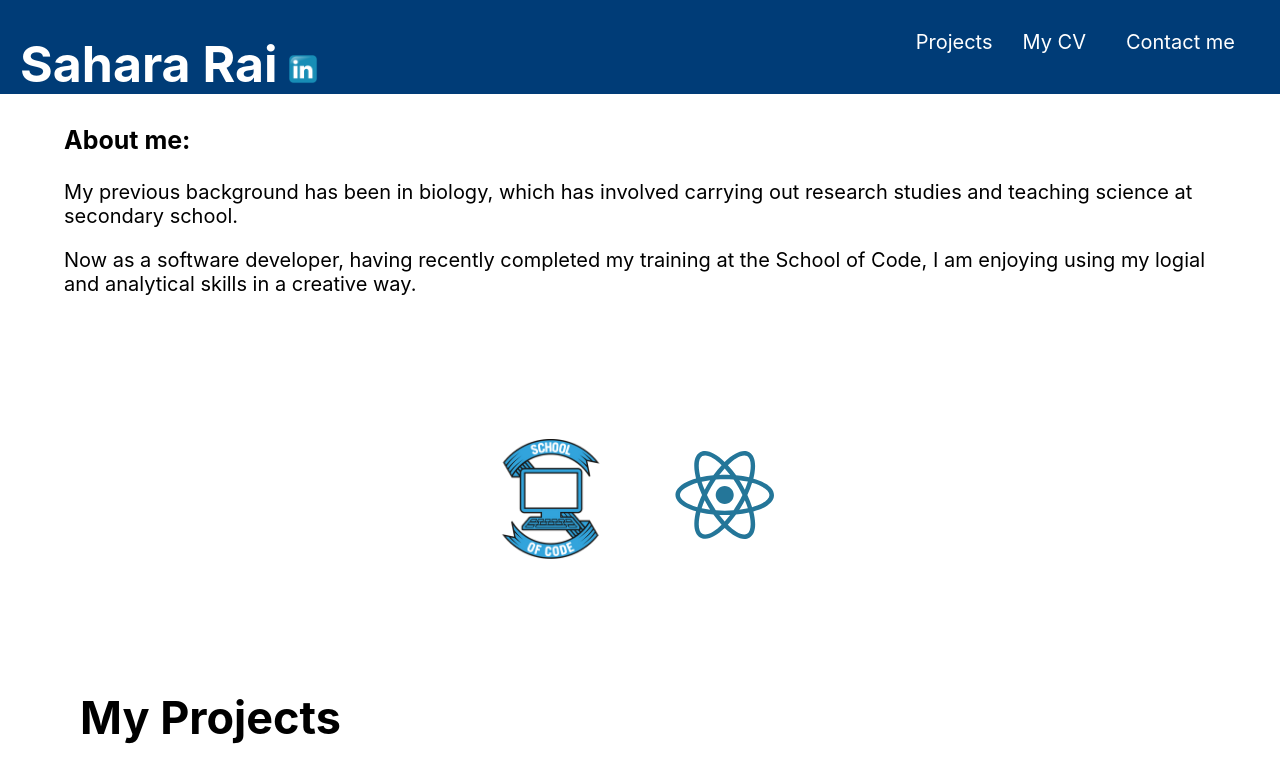
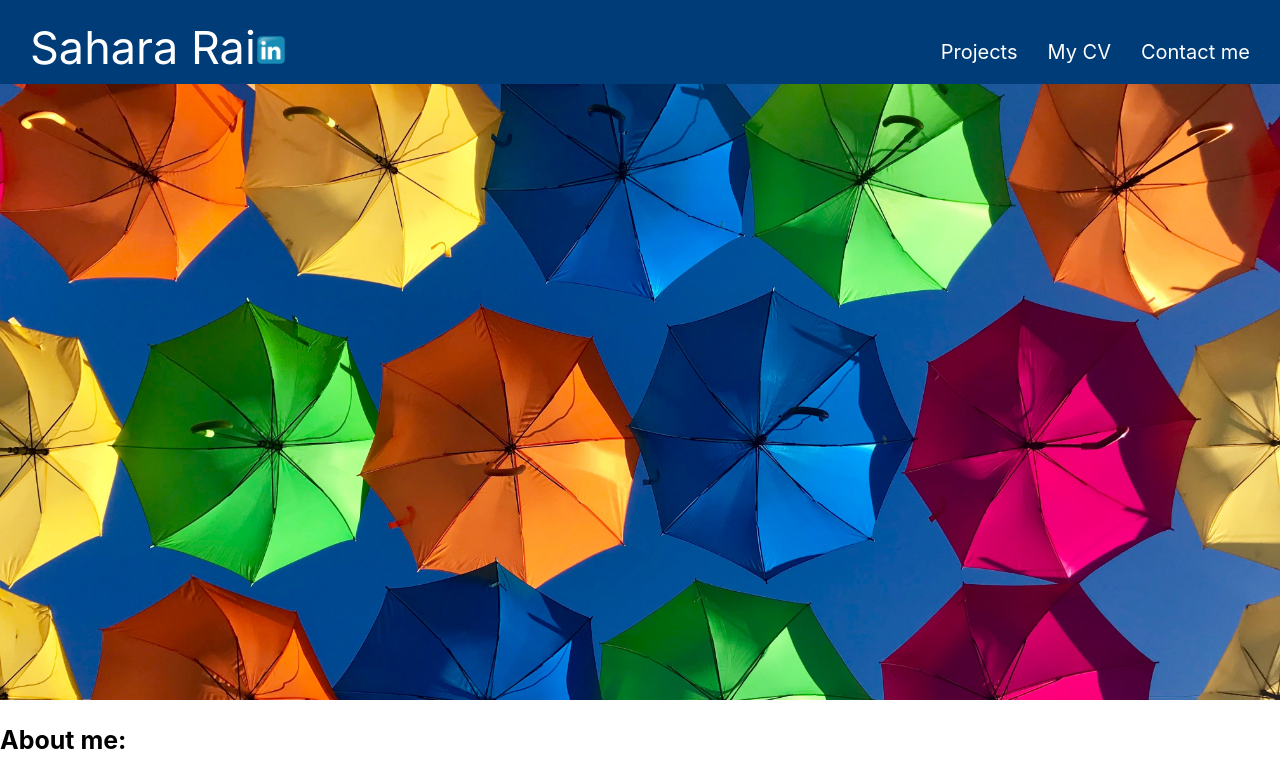
Before and after one commit to SaharaRai/Website, a Next.js app: page / in a window 1280 px wide. Shown: the top 773 px of the page. Built offline with nearby package versions, Linux system fonts and the light colour scheme.

Commit message:
nav bar restyled

```diff
--- a/components/aboutme/aboutme-styled.ts
+++ b/components/aboutme/aboutme-styled.ts
@@ -2,15 +2,31 @@ import styled from "styled-components";
 
 export const AboutmeStyled = styled.div`
   margin: auto;
-  width: 90%;
+  /* width: 90%;
   font-size: 20px;
-  padding: 100px 0;
-  /* color: #b6e2f0; */
+  padding: 100px 0; */
+
   color: black;
 
-  /* box-shadow: rgba(100, 100, 111, 0.2) 0px 7px 29px 0px; */
   .header {
     font-size: 25px;
     font-weight: bold;
   }
+
+  .image {
+    z-index: -1;
+    height: 700px;
+    overflow: hidden;
+    position: relative;
+  }
+
+  .text {
+    position: relative;
+  }
+  img {
+    position: relative;
+    width: 100%;
+
+    z-index: -1;
+  }
 `;
--- a/components/aboutme/aboutme.tsx
+++ b/components/aboutme/aboutme.tsx
@@ -3,16 +3,23 @@ import { AboutmeStyled } from "./aboutme-styled";
 function Aboutme() {
   return (
     <AboutmeStyled>
+      <div className="image">
+        <img src="/umbrella.jpg" alt="space" />
+      </div>
+
+      <div className="text">
         <p className="header">About me:</p>
         <p>
-        My previous background has been in biology, which has involved carrying
-        out research studies and teaching science at secondary school.
+          My previous background has been in biology, which has involved
+          carrying out research studies and teaching science at secondary
+          school.
         </p>
         <p>
           Now as a software developer, having recently completed my training at
-        the School of Code, I am enjoying using my logial and analytical skills
-        in a creative way.
+          the School of Code, I am enjoying using my logial and analytical
+          skills in a creative way.
         </p>
+      </div>
     </AboutmeStyled>
   );
 }
--- a/components/name/name-styled.ts
+++ b/components/name/name-styled.ts
@@ -4,12 +4,19 @@ export const NameStyled = styled.div`
   display: flex;
   flex-direction: row;
   position: relative;
-  h1 {
-    font-size: 50px;
+  margin-left: 30px;
+  padding: 0px;
+  p {
+    font-size: 10px;
     /* color: #247699; */
     margin-left: 20px;
     padding: 0px;
     margin-bottom: 0px;
+  }
+
+  .name {
+    font-size: 45px;
+    margin: 0px 0px 0px 0px;
   }
 
   img {
--- a/components/name/name.tsx
+++ b/components/name/name.tsx
@@ -3,7 +3,7 @@ import { NameStyled } from "./name-styled";
 function Name() {
   return (
     <NameStyled>
-      <h1>Sahara Rai</h1>
+      <p className="name">Sahara Rai</p>
       <div className="image-container">
         <a
           href="https://www.linkedin.com/in/sahararai/"
--- a/components/navbar/navbar-styled.ts
+++ b/components/navbar/navbar-styled.ts
@@ -9,21 +9,20 @@ export const NavbarStyled = styled.div`
   /* background-color: #7ed5f0; */
   background-color: #003c77;
   margin: auto;
+  padding-top: 20px;
   .menu {
     display: flex;
     flex-direction: row;
-
-    border-radius: 5px;
-    margin-right: 25px;
+    margin-right: 30px;
   }
 
-  p,
-  a {
+  p {
     font-size: 20px;
     /* background-color: #247699; */
-    padding: 10px;
+    /* padding: 10px; */
     /* border-radius: 10px; */
     height: fit-content;
+    margin-left: 30px;
   }
 
   a:hover {
```
Also changed, not shown: public/umbrella.jpg (added). Lines whose indentation alone changed are shown as unchanged.
